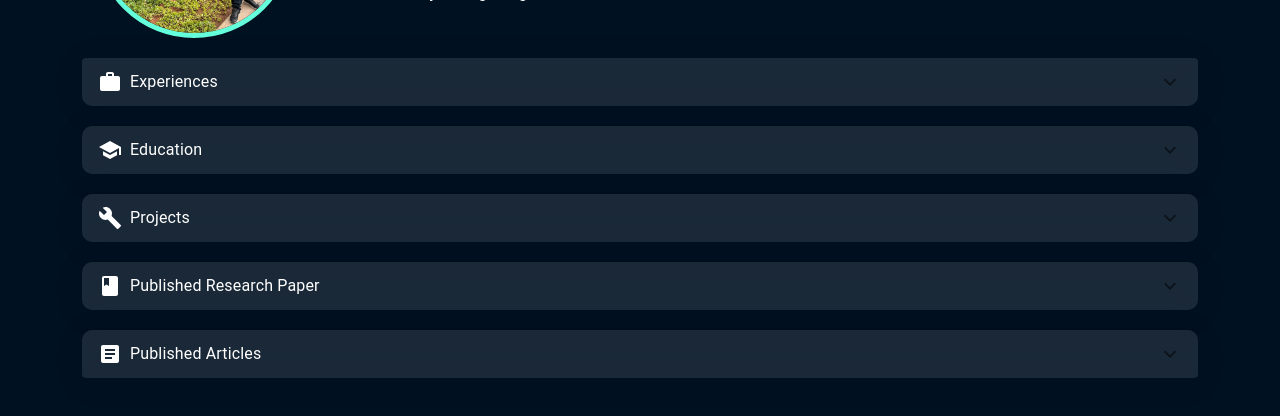
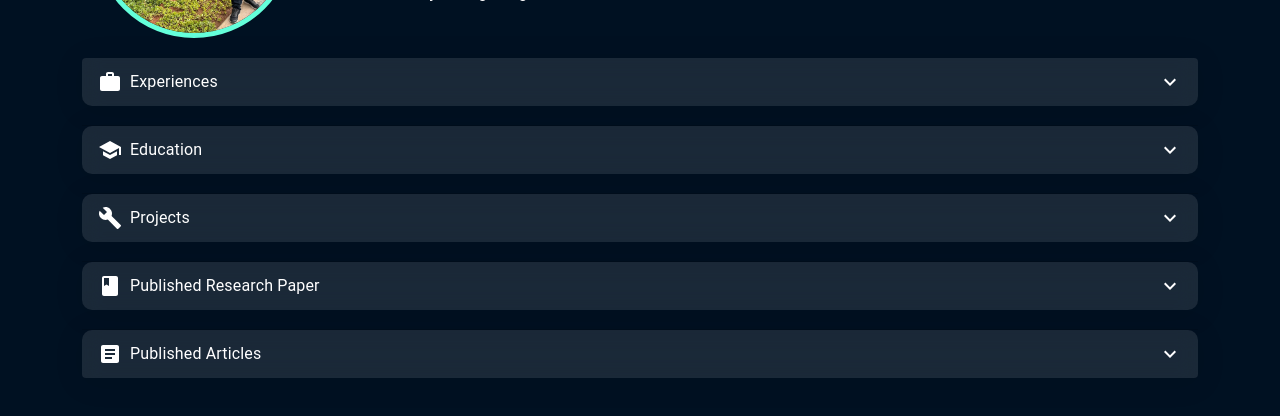
Before and after one commit to ayush-raj8/portfolio, a React (Create React App) app: page / in a window 1280 px wide. Shown: the part 258-674 px from the top of the page. Built offline with nearby package versions, Linux system fonts and the light colour scheme.

Commit message:
<link rel=icon href=%PUBLIC_URL%/favicon.ico />

```diff
--- a/public/index.html
+++ b/public/index.html
@@ -2,7 +2,6 @@
 <html lang="en">
   <head>
     <meta charset="utf-8" />
-    <link rel="icon" href="%PUBLIC_URL%/favicon.ico" />
     <meta name="viewport" content="width=device-width, initial-scale=1" />
     <meta name="theme-color" content="#000000" />
     <meta
--- a/src/components/DataAccordion.js
+++ b/src/components/DataAccordion.js
@@ -40,7 +40,7 @@ function DataAccordion() {
                     boxShadow: '0 4px 30px rgba(0, 0, 0, 0.1)',
                     marginBottom: '20px'
                 }}>
-                    <AccordionSummary expandIcon={<ExpandMoreIcon />}>
+                    <AccordionSummary expandIcon={<ExpandMoreIcon sx={{ color: "white"}}/>}>
 
                         {keyIcons[key]}
                         <Typography sx={{ color: "#fff" }}>{key}</Typography>
```
